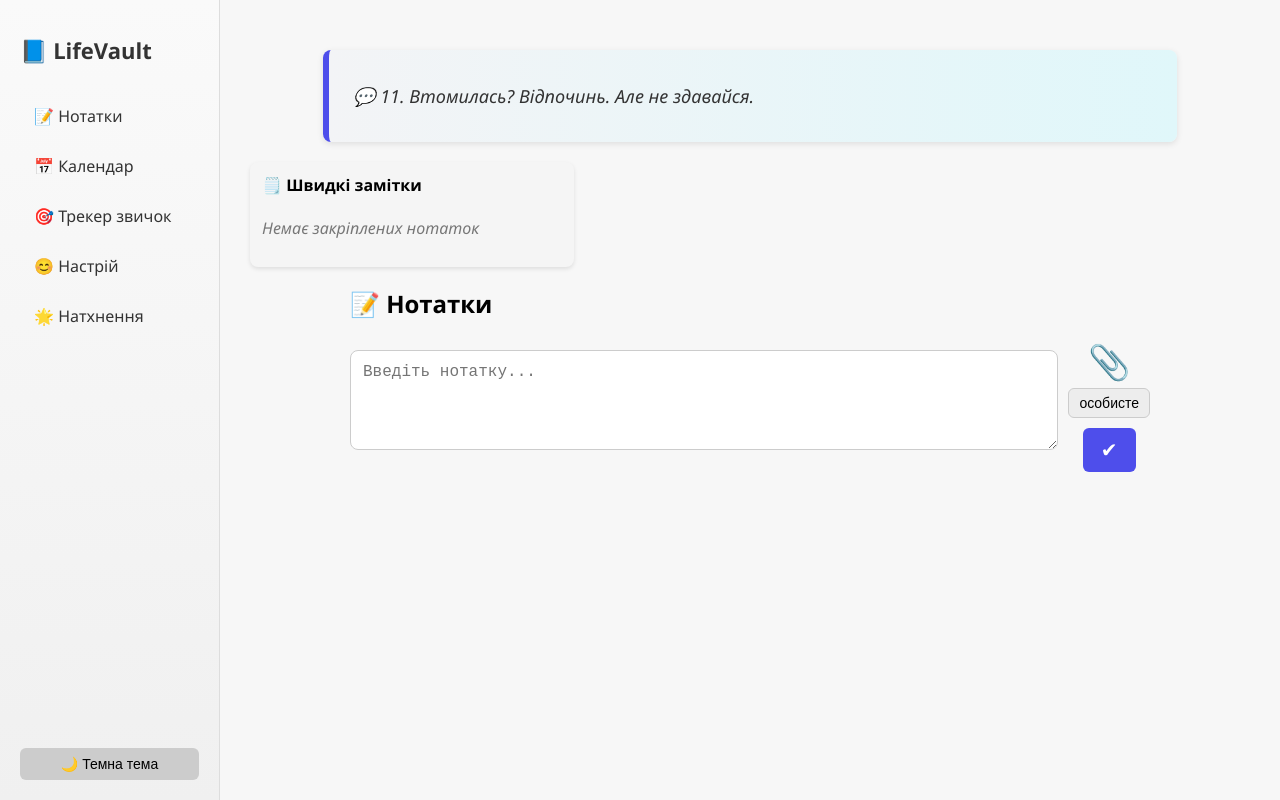
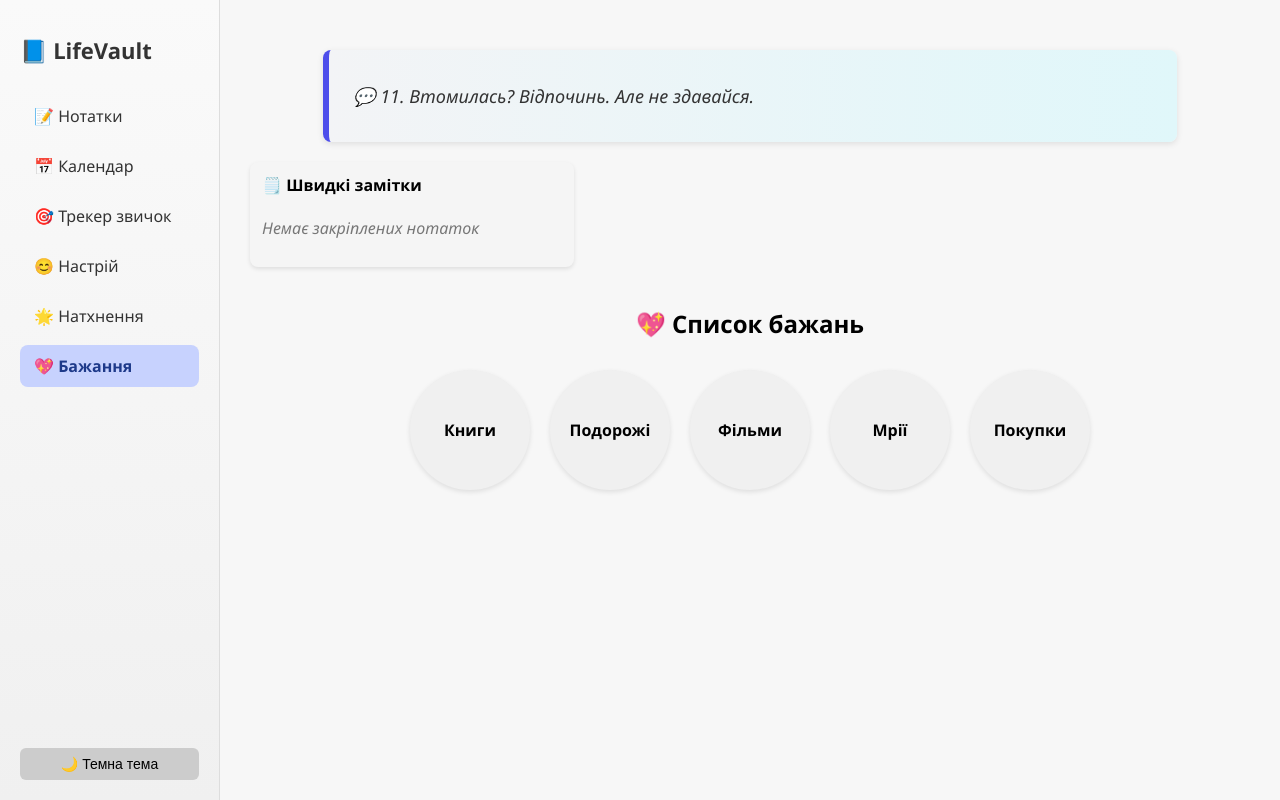
Before and after one commit to Vidziano/LifeVault, a React (Create React App) app: page /wishlist in a window 1280 px wide. Built offline with nearby package versions, Linux system fonts and the light colour scheme.

Commit message:
wishlist added

```diff
--- a/src/App.js
+++ b/src/App.js
@@ -16,6 +16,8 @@ import './MoodTracker.css';
 import './InspirationBoard.css';
 import './QuickNotesWidget';
 import './PersonalizedReminder';
+import './WishList';
+
 
 import MotivationalQuote from './MotivationalQuote';
 import InspirationBoard from './InspirationBoard';
@@ -25,6 +27,8 @@ import Notes from './Notes';
 import MoodTracker from './MoodTracker';
 import QuickNotesWidget from './QuickNotesWidget';
 import PersonalizedReminder from './PersonalizedReminder';
+import WishList from './WishList';
+
 
 
 function Sidebar({ darkMode, setDarkMode }) {
@@ -47,6 +51,9 @@ function Sidebar({ darkMode, setDarkMode }) {
         <li>
           <NavLink to="/inspo" className={({ isActive }) => isActive ? 'nav-link active' : 'nav-link'}>🌟 Натхнення</NavLink>
         </li>
+        <li>
+          <NavLink to="/wishlist" className={({ isActive }) => isActive ? 'nav-link active' : 'nav-link'}>💖 Бажання</NavLink>
+        </li>
       </ul>
       <div className="theme-toggle">
         <button onClick={() => setDarkMode(!darkMode)}>
@@ -56,6 +63,7 @@ function Sidebar({ darkMode, setDarkMode }) {
     </div>
   );
 }
+
 
 function AppWrapper() {
   const [darkMode, setDarkMode] = useState(false);
@@ -79,6 +87,8 @@ function AppWrapper() {
             <Route path="/mood" element={<MoodTracker />} /> {/* ДОДАНО */}
             <Route path="/inspo" element={<InspirationBoard />} />
             <Route path="*" element={<Notes />} />
+            <Route path="/wishlist" element={<WishList />} />
+
           </Routes>
         </main>
       </div>
--- /dev/null
+++ b/src/WishList.css
@@ -0,0 +1,46 @@
+.wish-list {
+    padding: 20px;
+    text-align: center;
+  }
+
+  .category-grid {
+    display: flex;
+    justify-content: center;
+    flex-wrap: wrap;
+    gap: 20px;
+    margin-top: 30px;
+  }
+
+  .category-tile {
+    width: 120px;
+    height: 120px;
+    background-color: #f0f0f0;
+    border-radius: 50%;
+    display: flex;
+    align-items: center;
+    justify-content: center;
+    font-weight: bold;
+    font-size: 16px;
+    cursor: pointer;
+    box-shadow: 0 2px 5px rgba(0,0,0,0.1);
+    transition: transform 0.2s;
+  }
+
+  .category-tile:hover {
+    transform: scale(1.1);
+    background-color: #e0e7ff;
+  }
+
+  .wish-subpage {
+    padding: 20px;
+  }
+
+  .back-btn {
+    background-color: #4e4eeb;
+    color: white;
+    border: none;
+    padding: 10px 16px;
+    border-radius: 8px;
+    cursor: pointer;
+    margin-bottom: 20px;
+  }
--- /dev/null
+++ b/src/WishList.js
@@ -0,0 +1,44 @@
+import React, { useState } from 'react';
+import './WishList.css';
+
+const categories = [
+  { name: 'Книги', key: 'books' },
+  { name: 'Подорожі', key: 'travel' },
+  { name: 'Фільми', key: 'movies' },
+  { name: 'Мрії', key: 'dreams' },
+  { name: 'Покупки', key: 'shopping' }
+];
+
+function WishList() {
+  const [activeCategory, setActiveCategory] = useState(null);
+
+  if (activeCategory) {
+    return (
+      <div className="wish-subpage">
+        <button className="back-btn" onClick={() => setActiveCategory(null)}>← Назад</button>
+        <h2>{categories.find(cat => cat.key === activeCategory).name}</h2>
+        <p>Тут буде контент для: {activeCategory}</p>
+        {/* Додамо окремі компоненти згодом */}
+      </div>
+    );
+  }
+
+  return (
+    <div className="wish-list">
+      <h2>💖 Список бажань</h2>
+      <div className="category-grid">
+        {categories.map(cat => (
+          <div
+            key={cat.key}
+            className="category-tile"
+            onClick={() => setActiveCategory(cat.key)}
+          >
+            {cat.name}
+          </div>
+        ))}
+      </div>
+    </div>
+  );
+}
+
+export default WishList;
```
